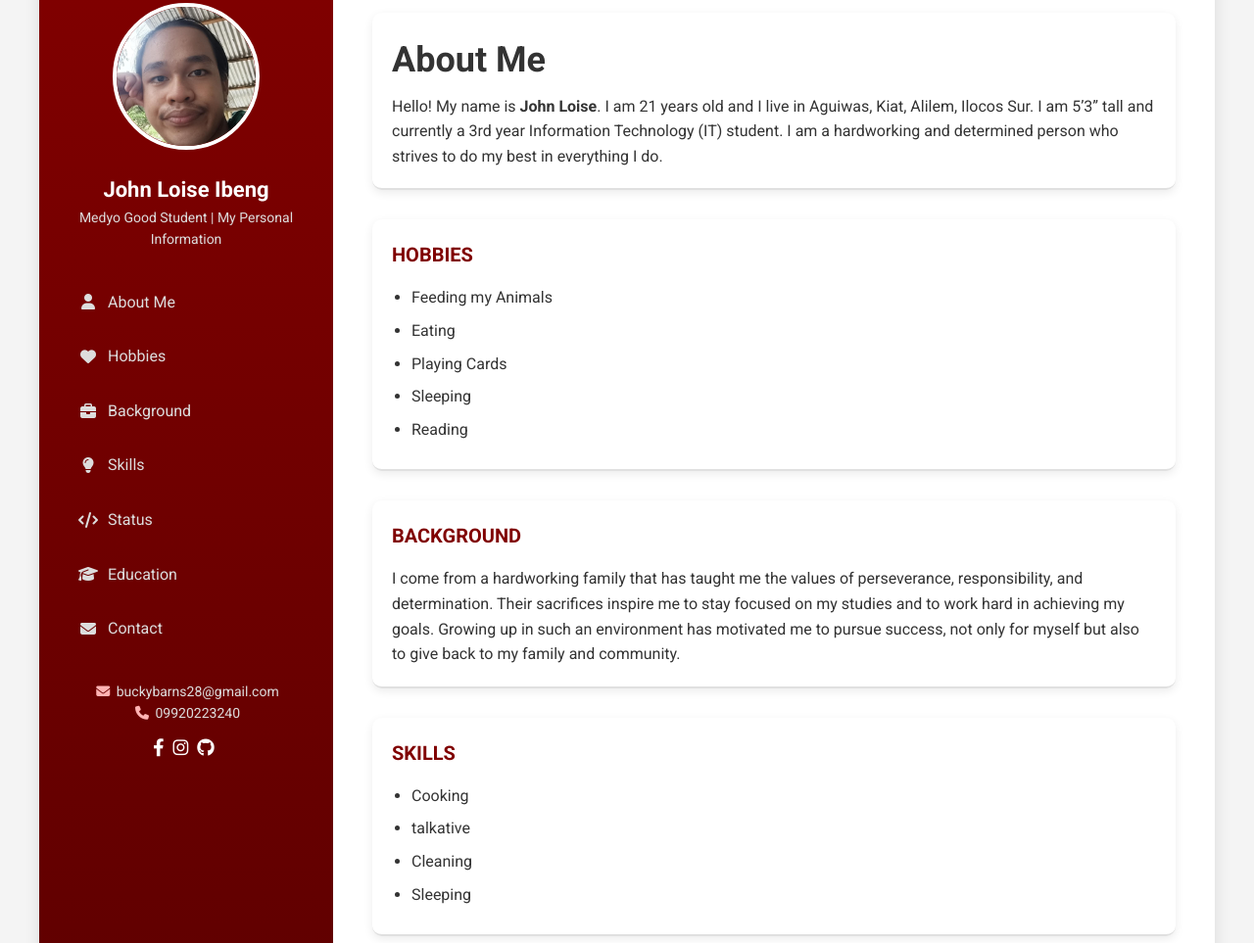
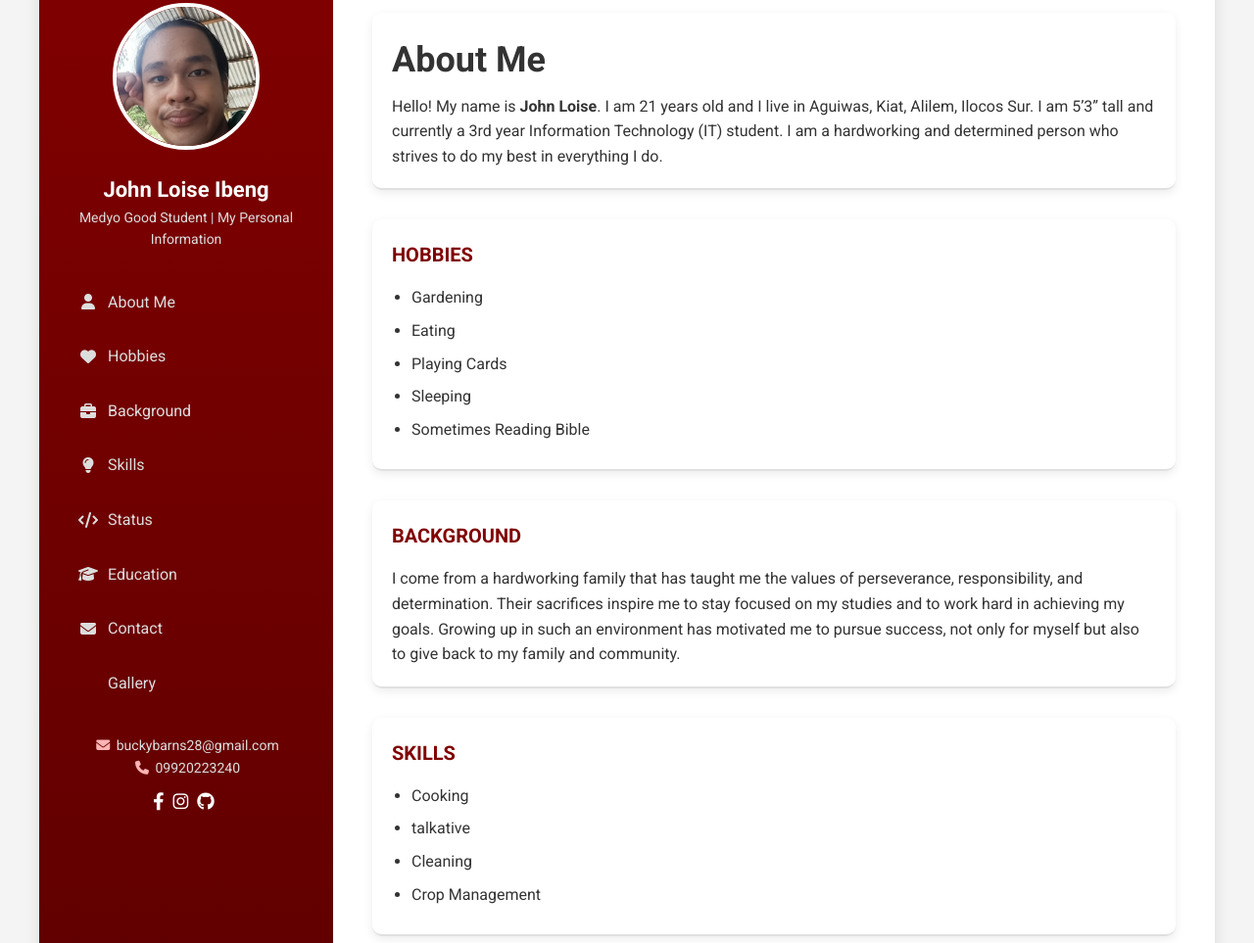
Before and after one commit to johnloise28-a11y/my-portfolio, a plain HTML site: page index.html in a window 1280 px wide. Shown: the part 57-1020 px from the top of the page at 98% size. Drawn offline with Linux system fonts and the light colour scheme.

Commit message:
Update index.html

```diff
--- a/index.html
+++ b/index.html
@@ -268,6 +268,7 @@
         <a href="#projects"><i class="fas fa-code"></i>Status</a>
         <a href="#education"><i class="fas fa-graduation-cap"></i>Education</a>
         <a href="#contact"><i class="fas fa-envelope"></i>Contact</a>
+        <a href="#gallery"><i class="fas fa-picture-frame"></i>Gallery</a>
       </nav>
 
       <div class="contact-info">
@@ -294,11 +295,11 @@
       <section id="hobbies">
         <h2>Hobbies</h2>
         <ul>
-          <li>Feeding my Animals</li>
+          <li>Gardening</li>
           <li>Eating</li>
           <li>Playing Cards</li>
           <li>Sleeping</li>
-          <li>Reading</li>
+          <li>Sometimes Reading Bible</li>
         </ul>
       </section>
 
@@ -315,7 +316,7 @@
           <li>Cooking</li>
           <li>talkative</li>
           <li>Cleaning</li>
-          <li>Sleeping</li>
+          <li>Crop Management</li>
         </ul>
       </section>
 
```
